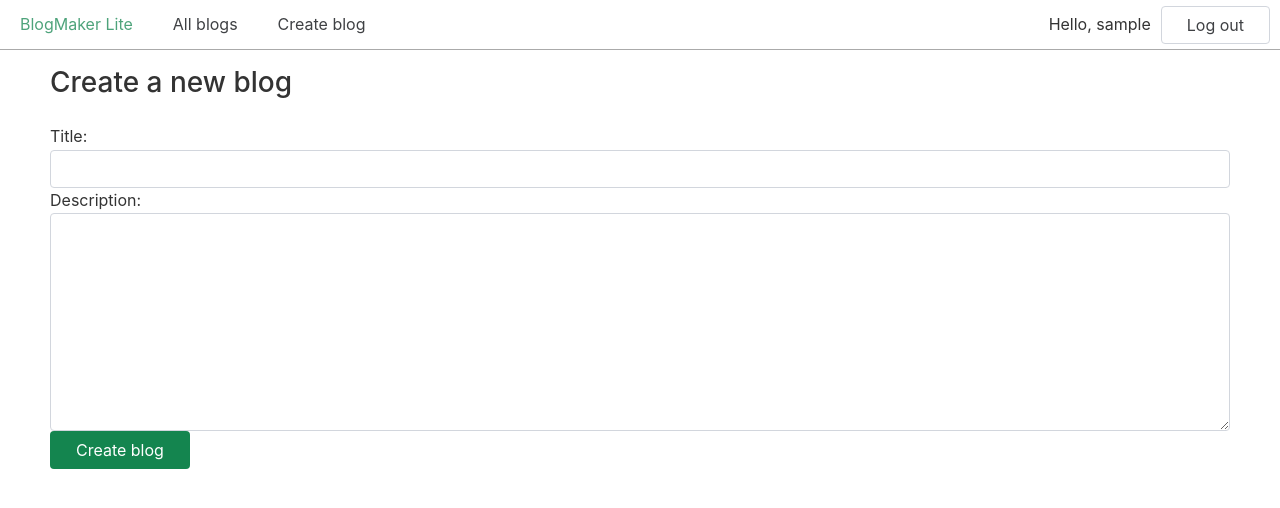
After one commit to RandallKeur/blog-maker-lite, a Django app: page /new_blog/ in a window 1280 px wide. The commit adds this page. Shown: the top 508 px of the page. Run offline with Django 5.2, Linux system fonts and the light colour scheme; the visitor is signed in with stand-in values (Sample User, id 1).

Commit message:
Part 16 (#7)
* part 16 changes

* reformat

```diff
--- /dev/null
+++ b/blogs/forms.py
@@ -0,0 +1,9 @@
+from django import forms
+
+from .models import Blog
+
+
+class BlogForm(forms.ModelForm):
+    class Meta:
+        model = Blog
+        fields = ["title", "description"]
--- a/blogs/templates/blogs/base.html
+++ b/blogs/templates/blogs/base.html
@@ -17,6 +17,9 @@
     <div class="nav-left">
         <a class="active" href="{% url 'blogs:index' %}">BlogMaker Lite</a>
         <a href="{% url 'blogs:blogs' %}">All blogs</a>
+        {% if user.is_authenticated %}
+            <a href="{% url 'blogs:new_blog' %}">Create blog</a>
+        {% endif %}
     </div>
 
     <div class="nav-right">
--- /dev/null
+++ b/blogs/templates/blogs/new_blog.html
@@ -0,0 +1,14 @@
+{% extends "blogs/base.html" %}
+
+{% block content %}
+
+    <h2>Create a new blog</h2>
+
+    <form action="{% url 'blogs:new_blog' %}" method='post'>
+        {% csrf_token %}
+        {{ form.as_div }}
+
+        <button name="submit" class="button primary">Create blog</button>
+    </form>
+
+{% endblock content %}
--- a/blogs/urls.py
+++ b/blogs/urls.py
@@ -9,5 +9,6 @@ urlpatterns = [
     path("blogs", views.blogs, name="blogs"),
     path("blogs/<int:blog_id>/", views.blog, name="blog"),
     path("posts/<int:post_id>/", views.post, name="post"),
+    path("new_blog/", views.new_blog, name="new_blog"),
     path("", views.index, name="index")
 ]
--- a/blogs/views.py
+++ b/blogs/views.py
@@ -1,5 +1,7 @@
-from django.shortcuts import render
+from django.contrib.auth.decorators import login_required
+from django.shortcuts import render, redirect
 
+from .forms import BlogForm
 from .models import Blog, BlogPost
 
 
@@ -33,3 +35,19 @@ def post(request, post_id):
         "blog": blog,
     }
     return render(request, "blogs/post.html", context)
+
+
+@login_required
+def new_blog(request):
+    if request.method != "POST":
+        form = BlogForm()
+    else:
+        form = BlogForm(data=request.POST)
+        if form.is_valid():
+            new_blog = form.save(commit=False)
+            new_blog.owner = request.user
+            new_blog.save()
+            return redirect("blogs:blogs")
+
+    context = {"form": form}
+    return render(request, "blogs/new_blog.html", context)
```
